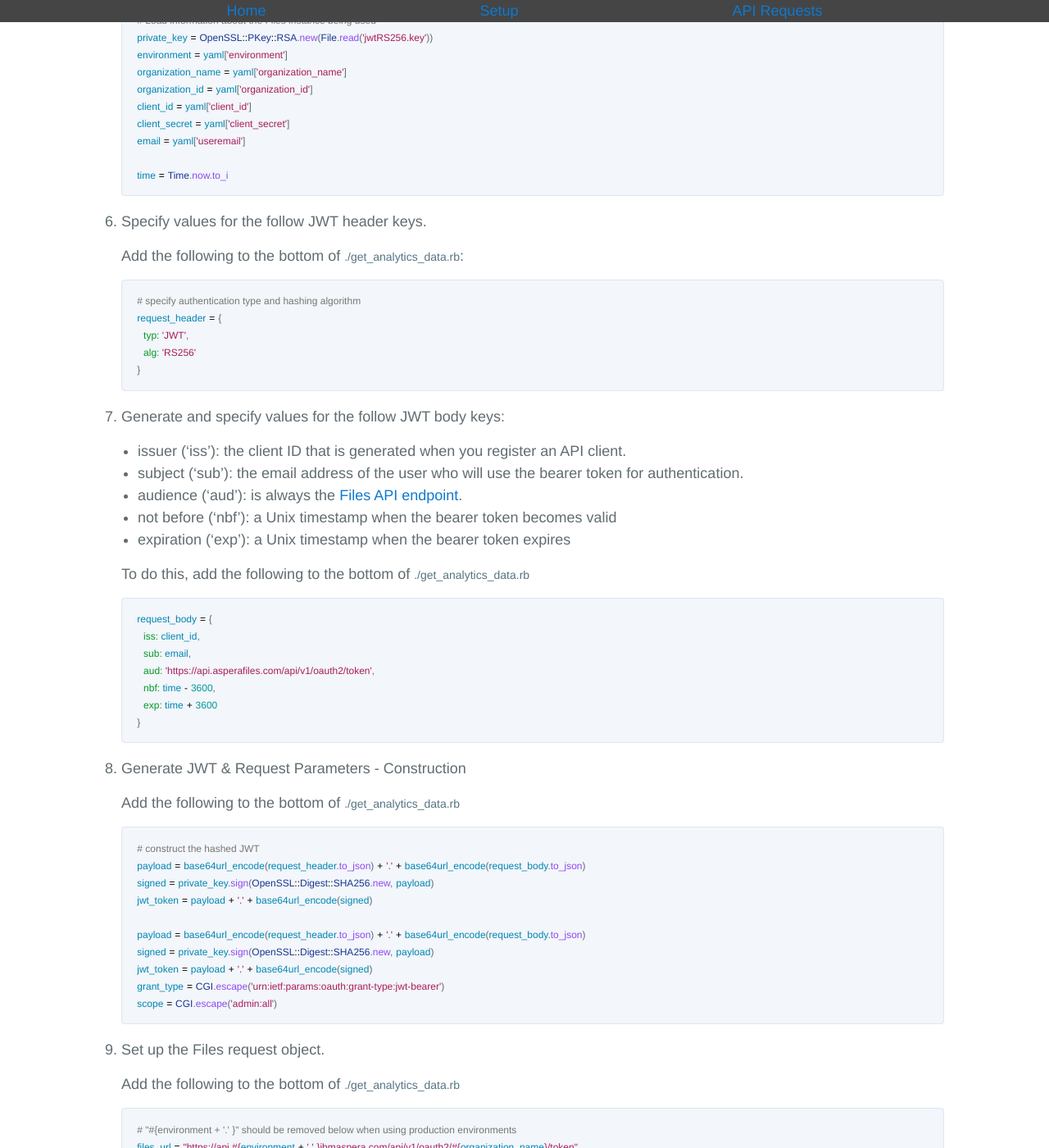
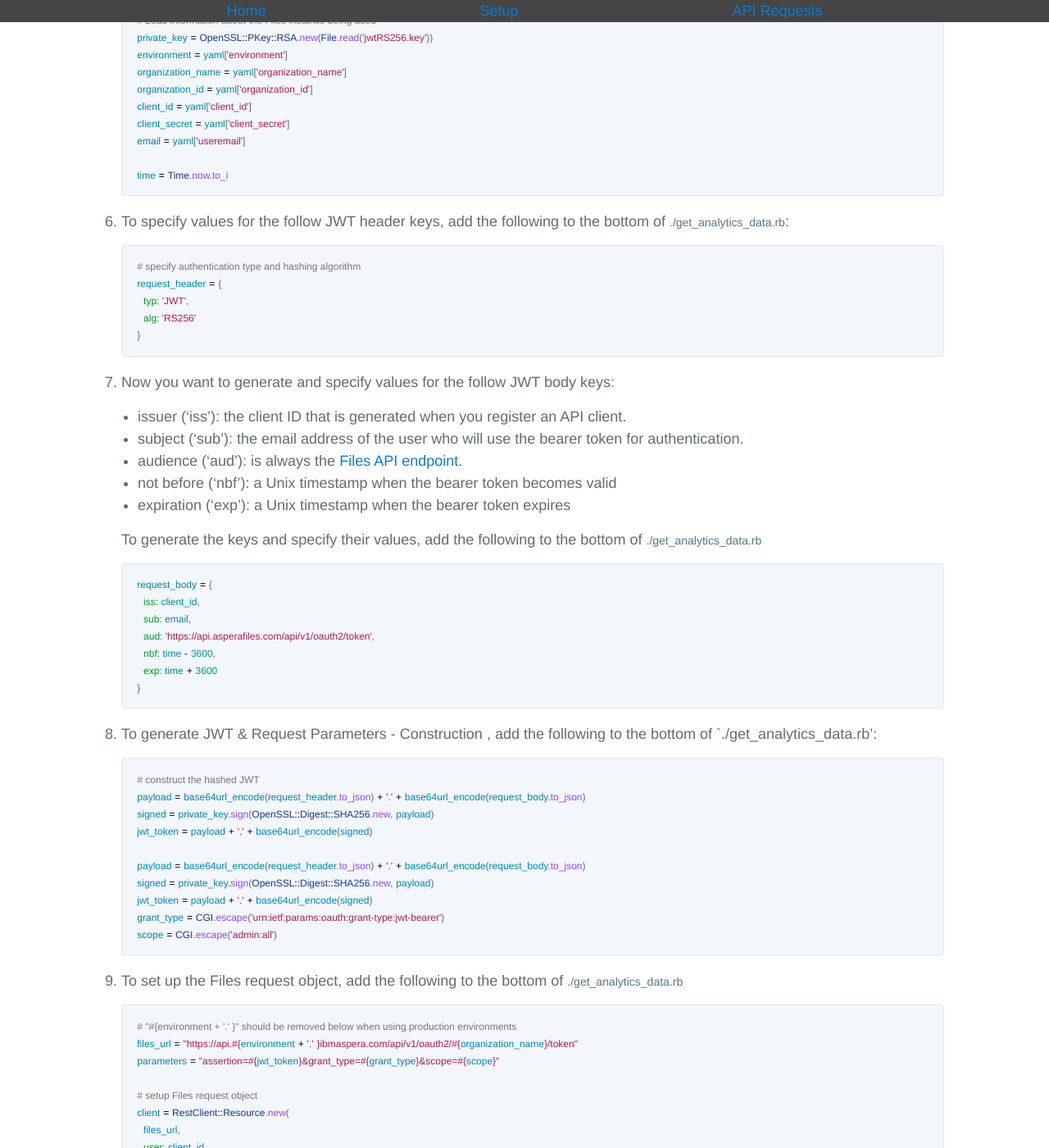
Before and after one commit to LauraKirby/aspera-ibm-analytics-api, a Jekyll site: the page built from analytics-api.md, in a window 1280 px wide and 1400 px high, scrolled down 1433 px. Shown: the whole window at 82% size. Built offline with Jekyll 4.4.1, drawn with Linux system fonts in a browser that asks for light colours; our own code applies the rules of GitHub Pages for plain Markdown files; the repository's description, which GitHub fills in, is left out; some of the changed text lies outside the part shown.

Commit message:
Fixed style of steps

````diff
--- a/analytics-api.md
+++ b/analytics-api.md
@@ -68,9 +68,7 @@
     time = Time.now.to_i
     ```
 
-1. Specify values for the follow JWT header keys.
-
-   Add the following to the bottom of `./get_analytics_data.rb`:
+1. To specify values for the follow JWT header keys, add the following to the bottom of `./get_analytics_data.rb`:
 
     ```ruby
     # specify authentication type and hashing algorithm
@@ -80,7 +78,7 @@
     }
     ```
 
-1. Generate and specify values for the follow JWT body keys:
+1. Now you want to generate and specify values for the follow JWT body keys:
 
     * issuer ('iss'): the client ID that is generated when you register an API client.
     * subject ('sub'): the email address of the user who will use the bearer token for authentication.
@@ -89,7 +87,7 @@
     * expiration ('exp'): a Unix timestamp when the bearer token expires
 
 
-   To do this, add the following to the bottom of `./get_analytics_data.rb` <!-- Does adding the below content actually "generate the JWTs and specify their values? -->
+   To generate the keys and specify their values, add the following to the bottom of `./get_analytics_data.rb` <!-- Does adding the below content actually "generate the JWTs and specify their values? -->
 
     ```ruby
     request_body = {
@@ -101,9 +99,7 @@
     }
     ```
 
-1. Generate JWT & Request Parameters - Construction <!-- what does "Construction" mean? -->
-
-   Add the following to the bottom of `./get_analytics_data.rb`
+1. To generate JWT & Request Parameters - Construction <!-- what does "Construction" mean? -->, add the following to the bottom of `./get_analytics_data.rb':
 
     ```ruby
     # construct the hashed JWT
@@ -118,9 +114,7 @@
     scope = CGI.escape('admin:all')
     ```
 
-1. Set up the Files request object. <!-- in the Files app? -->
-
-   Add the following to the bottom of `./get_analytics_data.rb`
+1. To set up the Files request object, add the following to the bottom of `./get_analytics_data.rb`
 
     ```ruby
     # "#{environment + '.' }" should be removed below when using production environments
@@ -184,13 +178,13 @@
     pretty_print(result_two)
     ```
 
-1. Run the following script to send your API requests:
+1. To send your API requests, run the following script:
 
     ```bash
     ruby get_analytics_data.rb
     ```
 
-    The Files and Activity API responses should new appear in terminal.
+    The Files and Activity API responses should now appear in terminal.
 
     * Files response
 
````
